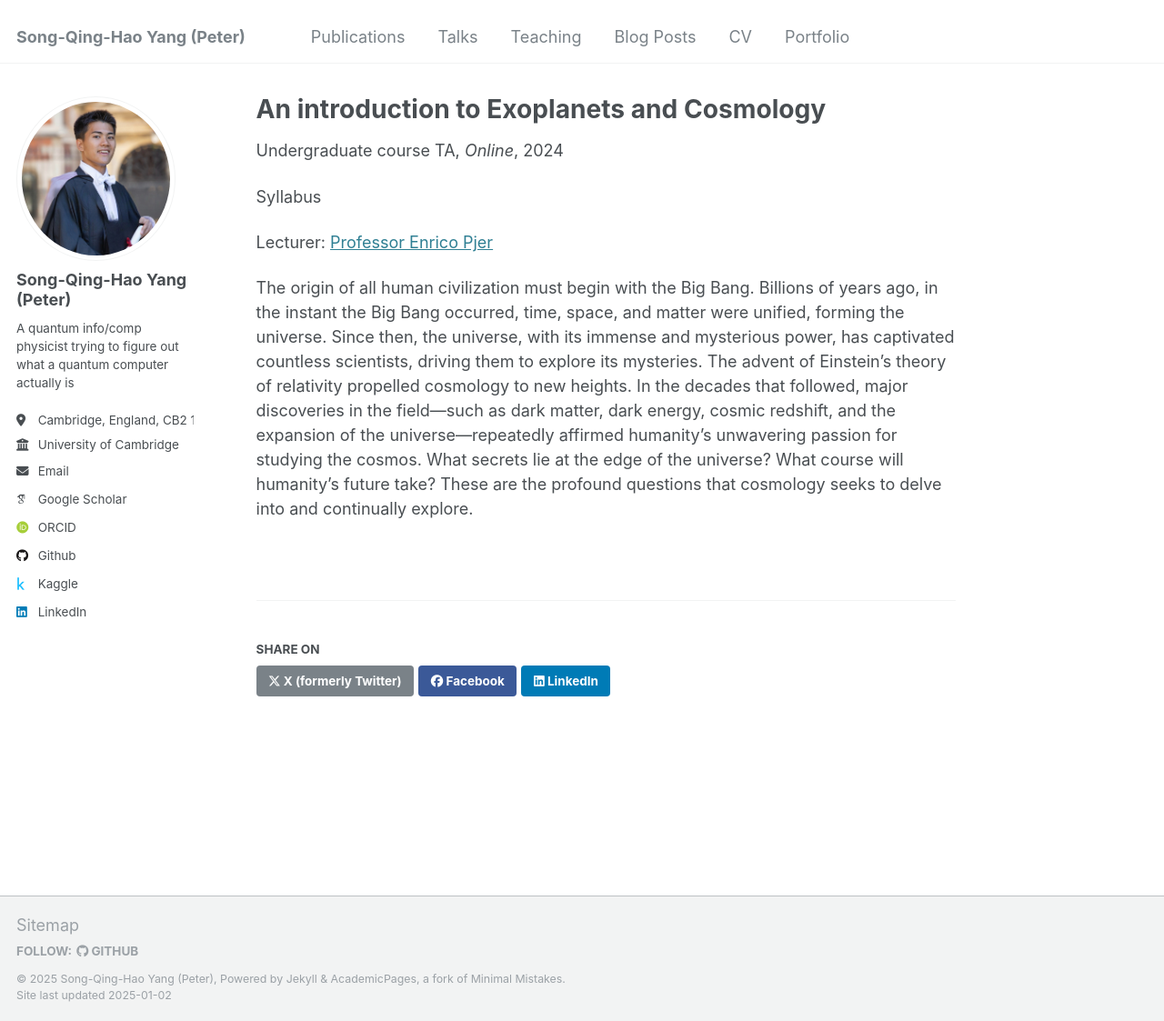
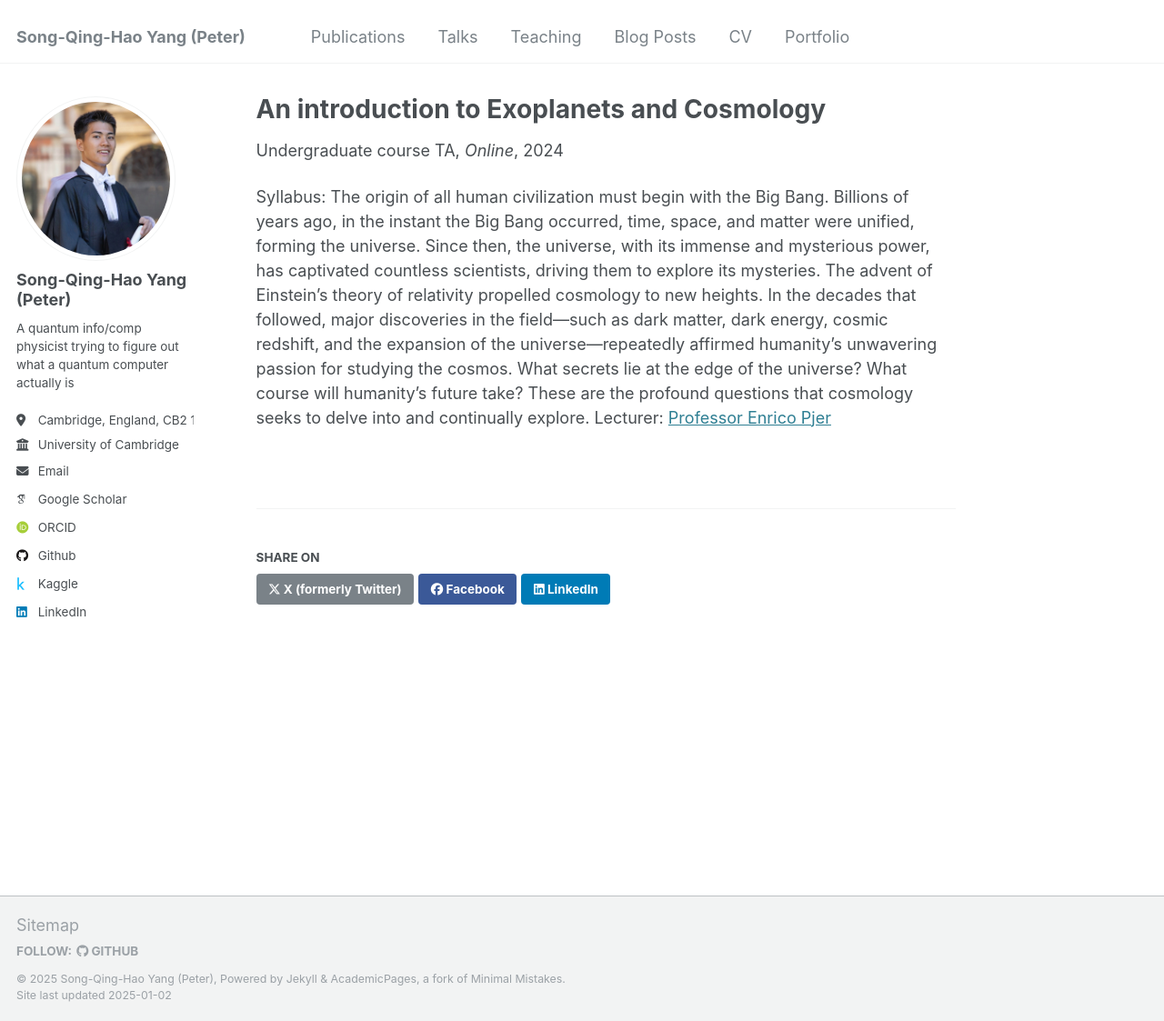
Before and after one commit to SongQingHao-Yang/SongQingHao-Yang.github.io, a Jekyll site: the page built from _teaching/2024-spring-GR.md, in a window 1280 px wide and 1123 px high. Shown: the whole window at 91% size. Built offline with Jekyll 4.4.1, drawn with Linux system fonts in a browser that asks for light colours; some web fonts are replaced; part of the change alters nothing that is shown.

```diff
--- a/_teaching/2024-spring-GR.md
+++ b/_teaching/2024-spring-GR.md
@@ -8,8 +8,6 @@ date: 2024-10-11
 location: "Cambridge, England"
 ---
 
-Syllabus
-
+Syllabus:
+The origin of all human civilization must begin with the Big Bang. Billions of years ago, in the instant the Big Bang occurred, time, space, and matter were unified, forming the universe. Since then, the universe, with its immense and mysterious power, has captivated countless scientists, driving them to explore its mysteries. The advent of Einstein's theory of relativity propelled cosmology to new heights. In the decades that followed, major discoveries in the field—such as dark matter, dark energy, cosmic redshift, and the expansion of the universe—repeatedly affirmed humanity's unwavering passion for studying the cosmos. What secrets lie at the edge of the universe? What course will humanity's future take? These are the profound questions that cosmology seeks to delve into and continually explore.
 Lecturer: [Professor Enrico Pjer](https://www.maths.cam.ac.uk/person/ep551)
-
-The origin of all human civilization must begin with the Big Bang. Billions of years ago, in the instant the Big Bang occurred, time, space, and matter were unified, forming the universe. Since then, the universe, with its immense and mysterious power, has captivated countless scientists, driving them to explore its mysteries. The advent of Einstein's theory of relativity propelled cosmology to new heights. In the decades that followed, major discoveries in the field—such as dark matter, dark energy, cosmic redshift, and the expansion of the universe—repeatedly affirmed humanity's unwavering passion for studying the cosmos. What secrets lie at the edge of the universe? What course will humanity's future take? These are the profound questions that cosmology seeks to delve into and continually explore.
```
